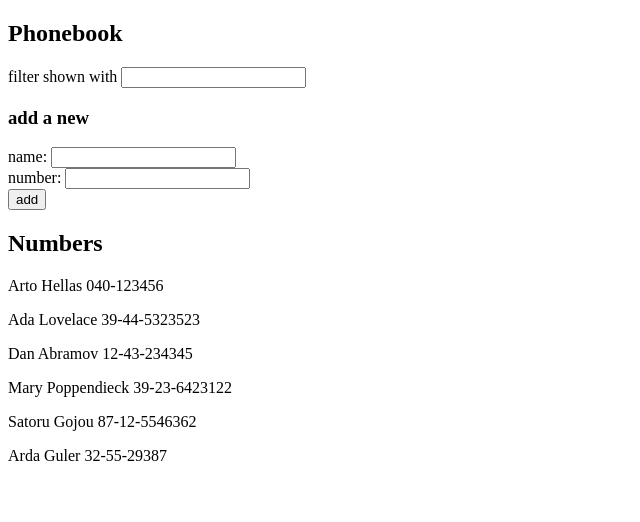
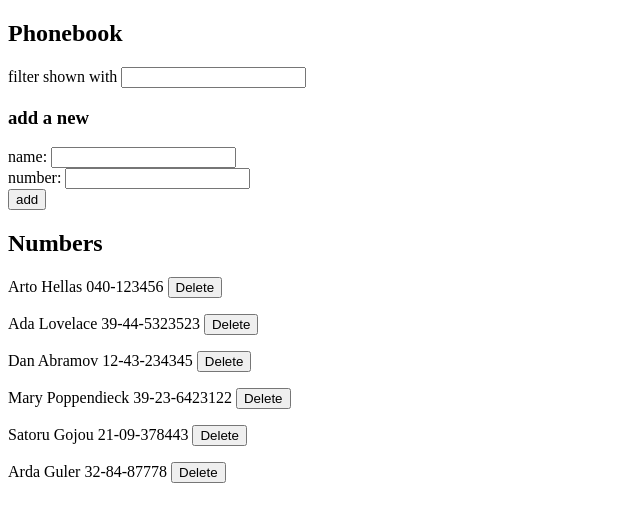
Before and after one commit to olukoluu/fullstackopen, a React (Vite) app in the folder part2/phonebook/: page / in a window 1280 px wide. Shown: the top 522 px of the page, without its empty margins (0-640 px from the left). Built offline with nearby package versions, Linux system fonts and the light colour scheme; data requests are answered from the project's data file.

Commit message:
updated part2d exercise

```diff
--- a/part2/phonebook/db.json
+++ b/part2/phonebook/db.json
@@ -1,9 +1,9 @@
 {
   "persons": [
     {
+      "id": "1",
       "name": "Arto Hellas",
-      "number": "040-123456",
-      "id": "1"
+      "number": "040-123456"
     },
     {
       "name": "Ada Lovelace",
@@ -22,13 +22,13 @@
     },
     {
       "name": "Satoru Gojou",
-      "number": "87-12-5546362",
+      "number": "21-09-378443",
       "id": "5"
     },
     {
-      "id": "1e66",
       "name": "Arda Guler",
-      "number": "32-55-29387"
+      "number": "32-84-87778",
+      "id": "b678"
     }
   ]
 }
--- a/part2/phonebook/src/App.jsx
+++ b/part2/phonebook/src/App.jsx
@@ -4,22 +4,16 @@ import PersonForm from "./components/PersonForm";
 import Filter from "./components/Filter";
 import personsService from "./services/persons";
 
-
 const App = () => {
-  const [persons, setPersons] = useState([
-    { name: "Arto Hellas", number: "040-123456", id: 1 },
-    { name: "Ada Lovelace", number: "39-44-5323523", id: 2 },
-    { name: "Dan Abramov", number: "12-43-234345", id: 3 },
-    { name: "Mary Poppendieck", number: "39-23-6423122", id: 4 },
-  ]);
-
+  const [persons, setPersons] = useState([]);
   const [newName, setNewName] = useState("");
   const [newNumber, setNewNumber] = useState("");
   const [newFilter, setNewFilter] = useState("");
 
   useEffect(() => {
-    personsService.getAll()
-    .then(initialPersons => setPersons(initialPersons));
+    personsService
+      .getAll()
+      .then((initialPersons) => setPersons(initialPersons));
   }, []);
 
   const handleNameChange = (event) => {
@@ -31,7 +25,7 @@ const App = () => {
   };
 
   const filteredPerson = persons.filter((person) =>
-    person.name.toLowerCase().includes(newFilter.toLowerCase())
+    person.name?.toLowerCase().includes(newFilter.toLowerCase())
   );
 
   const handleSubmit = (event) => {
@@ -40,19 +34,39 @@ const App = () => {
     let exists = false;
     persons.forEach((person) => {
       if (person.name === newName || person.number === newNumber) {
-        console.log(person, personObject);
         exists = true;
-        alert(`${newName} ${newNumber} is already added to phonebook`);
+        if (
+          window.confirm(
+            `${newName} is already added to phonebook, replace phone number with a new one?`
+          )
+        ) {
+          personsService
+            .update(person.id, personObject)
+            .then((returnedPerson) => {
+              setPersons(
+                persons.map((p) => (p.id !== person.id ? p : returnedPerson))
+              );
+              setNewName("");
+              setNewNumber("");
+            });
+        }
       }
     });
     if (exists === false) {
-      personsService
-        .create(personObject)
-        .then((returnedPerson) => {
-          setPersons(persons.concat(returnedPerson));
-          setNewName("");
-          setNewNumber("");
-        });
+      personsService.create(personObject).then((returnedPerson) => {
+        setPersons(persons.concat(returnedPerson));
+        setNewName("");
+        setNewNumber("");
+      });
+    }
+  };
+
+  const handleDelete = (id) => {
+    const person = persons.find((p) => p.id === id);
+
+    if (window.confirm(`Delete ${person.name} ?`)) {
+      personsService.dlt(id);
+      setPersons(persons.filter((persons) => persons.id !== id));
     }
   };
 
@@ -72,7 +86,7 @@ const App = () => {
         newNumber={newNumber}
       />
       <h2>Numbers</h2>
-      <Persons persons={filteredPerson} />
+      <Persons persons={filteredPerson} handleDelete={handleDelete} />
     </div>
   );
 };
--- a/part2/phonebook/src/components/Persons.jsx
+++ b/part2/phonebook/src/components/Persons.jsx
@@ -1,10 +1,10 @@
 import React from 'react'
 
-const Persons = ({persons}) => {
+const Persons = ({persons, handleDelete}) => {
   return (
     <div>
       {persons.length > 0 ? persons.map((person) => (
-        <p key={person.name}>{person.name} {person.number}</p>
+        <p key={person.name}>{person.name} {person.number} <button onClick={()=>handleDelete(person.id)}>Delete</button></p>
       )) : <p>No matches found</p>}
     </div>
   )
--- a/part2/phonebook/src/services/persons.js
+++ b/part2/phonebook/src/services/persons.js
@@ -11,13 +11,14 @@ const create = newObject => {
   return request.then(response => response.data)
 }
 
-// const update = (id, newObject) => {
-//   const request = axios.put(`${baseUrl}/${id}`, newObject)
-//   return request.then(response => response.data)
-// }
+const dlt = (id) => {
+  const request = axios.delete(`${baseUrl}/${id}`)
+  return request.then(response => response.data)
+}
 
-export default {
-  getAll: getAll,
-  create: create,
-//   update: update
+const update = (id, newObject) => {
+  const request = axios.put(`${baseUrl}/${id}`, newObject)
+  return request.then(response => response.data)
 }
+
+export default { getAll, create, dlt, update }
```
